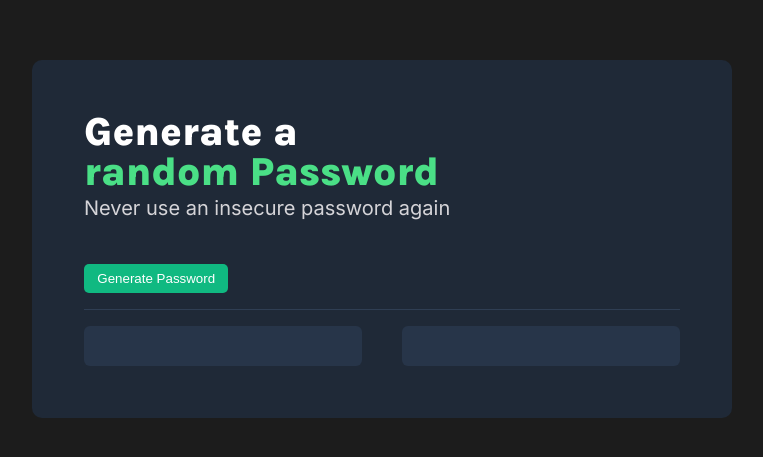
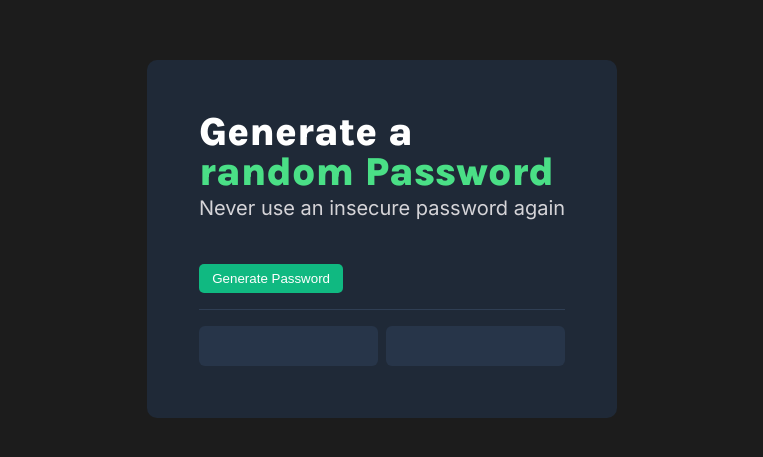
Before and after one commit to kunal-arya/Password-generator, a plain HTML site: page index.html in a window 1280 px wide. Shown: the part 161-618 px from the top of the page, without its empty margins (258-1021 px from the left). Drawn offline with Linux system fonts and the light colour scheme.

Commit message:
Style: Password textarea Style

```diff
--- a/css/style.css
+++ b/css/style.css
@@ -71,6 +71,7 @@ body {
     color: var(--btn-color);
     background-color: #fff;
     border: 0;
+    cursor: pointer;
    }
 
 /* ===============
@@ -78,7 +79,7 @@ body {
    =============== */
 
    .main {
-    width: 700px;
+    max-width: 700px;
     margin: 2em;
     background-color: var(--main-back-color);
     padding: 3.25rem;
@@ -95,13 +96,13 @@ body {
 
    .passwords {
     display: grid;
-    grid-template-columns: minmax(1em,1fr) 3fr minmax(1em,1fr);
-    gap: 1em;
+    grid-template-columns: 1em 1fr 1em;
+    gap: 1em 0;
 
    }
 
    .passwords > * {
-    grid-column: 2/-2;
+    grid-column: 2;
    }
 
    .pass {
@@ -113,7 +114,16 @@ body {
     display: flex;
     justify-content: center;
     align-items: center;
-    padding: 0.5em;
+    padding: 0.75em;
+    resize: none;
+   }
+
+   .pass:hover {
+    cursor: pointer;
+   }
+
+   .pass-range {
+    cursor: pointer;
    }
 
 
```
